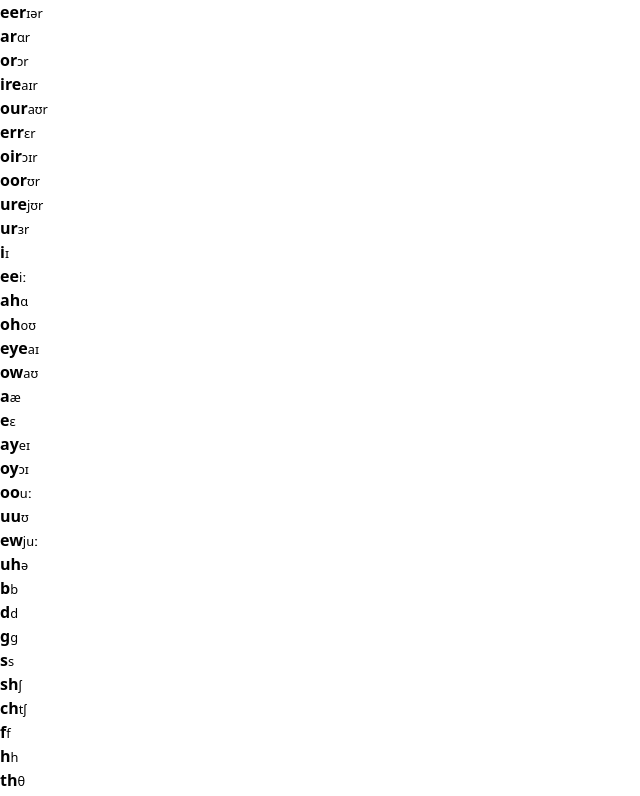
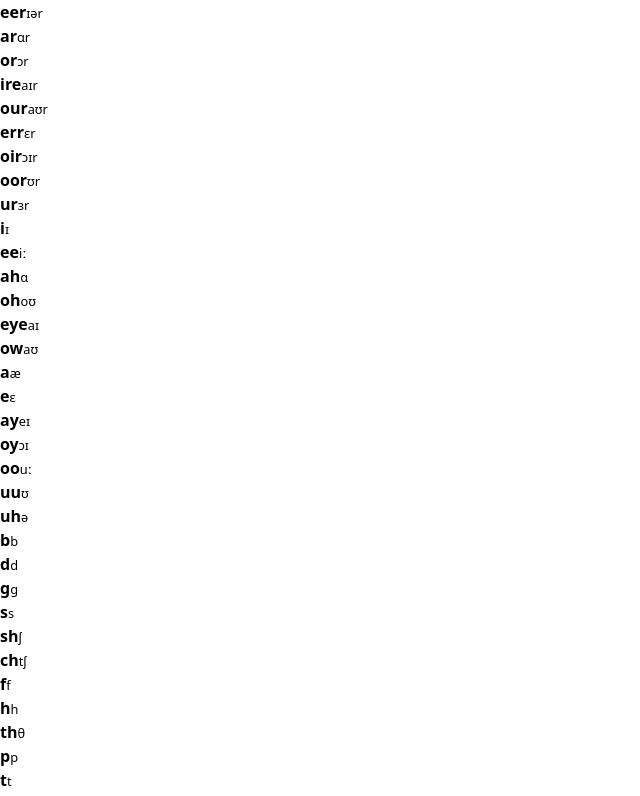
Before and after one commit to manturon/wurdul, a React (Vite) app: page / in a window 1280 px wide. Shown: the top 796 px of the page, without its empty margins (0-640 px from the left). Built offline with nearby package versions, Linux system fonts and the light colour scheme.

Commit message:
Remove ew and ure from keys

```diff
--- a/src/Block.tsx
+++ b/src/Block.tsx
@@ -1,5 +1,5 @@
 import React from "react";
-import { Sound } from "./Sound";
+import { Sound } from "./sound";
 
 const BASE_STYLES = "rounded-md p-4 flex flex-col items-center";
 const MUTED_BG = "bg-gray-300";
--- a/src/Keyboard.tsx
+++ b/src/Keyboard.tsx
@@ -1,5 +1,5 @@
 import React, { PropsWithChildren } from "react";
-import { Sound, SOUNDS } from "./Sound";
+import { Sound, SOUNDS } from "./sound";
 
 export const KEYBOARD_LAYOUT: (string | null | [string | null, number])[][] = [
   [
@@ -11,7 +11,7 @@ export const KEYBOARD_LAYOUT: (string | null | [string | null, number])[][] = [
     ["err", 3],
     "oir",
     ["oor", 2],
-    "ure",
+    // "ure",
     "ur",
   ],
   [
@@ -27,7 +27,7 @@ export const KEYBOARD_LAYOUT: (string | null | [string | null, number])[][] = [
     "oy",
     "oo",
     "uu",
-    "ew",
+    // "ew",
     "uh",
   ],
   ["b", "d", "g", "s", "sh", "ch", "f", "h", "th"],
--- a/src/Row.tsx
+++ b/src/Row.tsx
@@ -1,6 +1,6 @@
 import React from "react";
 import Block from "./Block";
-import { Sound } from "./Sound";
+import { Sound } from "./sound";
 import { rangeMap } from "./util";
 
 const BASE_STYLES = "flex flex-row gap-1";
--- a/src/keys.json
+++ b/src/keys.json
@@ -1,5 +1,4 @@
 {
-  "sound": {
   "ah": {
     "name": "ah",
     "type": ["vowel"],
@@ -342,4 +341,3 @@
     "voiceless": ["sh"]
   }
 }
-}
--- a/src/Sound.ts
+++ b/src/sound.ts
@@ -26,6 +26,8 @@ export type Sound = {
   voiceless?: string[];
 };
 
-export const SOUNDS = new Map<string, Sound>(
-  Object.entries(KEYS.sound as Record<string, Sound>)
+export type SoundKey = keyof typeof KEYS;
+
+export const SOUNDS = new Map<SoundKey, Sound>(
+  Object.entries(KEYS) as unknown as Array<[SoundKey, Sound]>
 );
```
Also changed, not shown: src/Werdel.tsx (+7 -5 lines), src/dictionary.ts (added, +10 -0 lines). Lines whose indentation alone changed are shown as unchanged.
